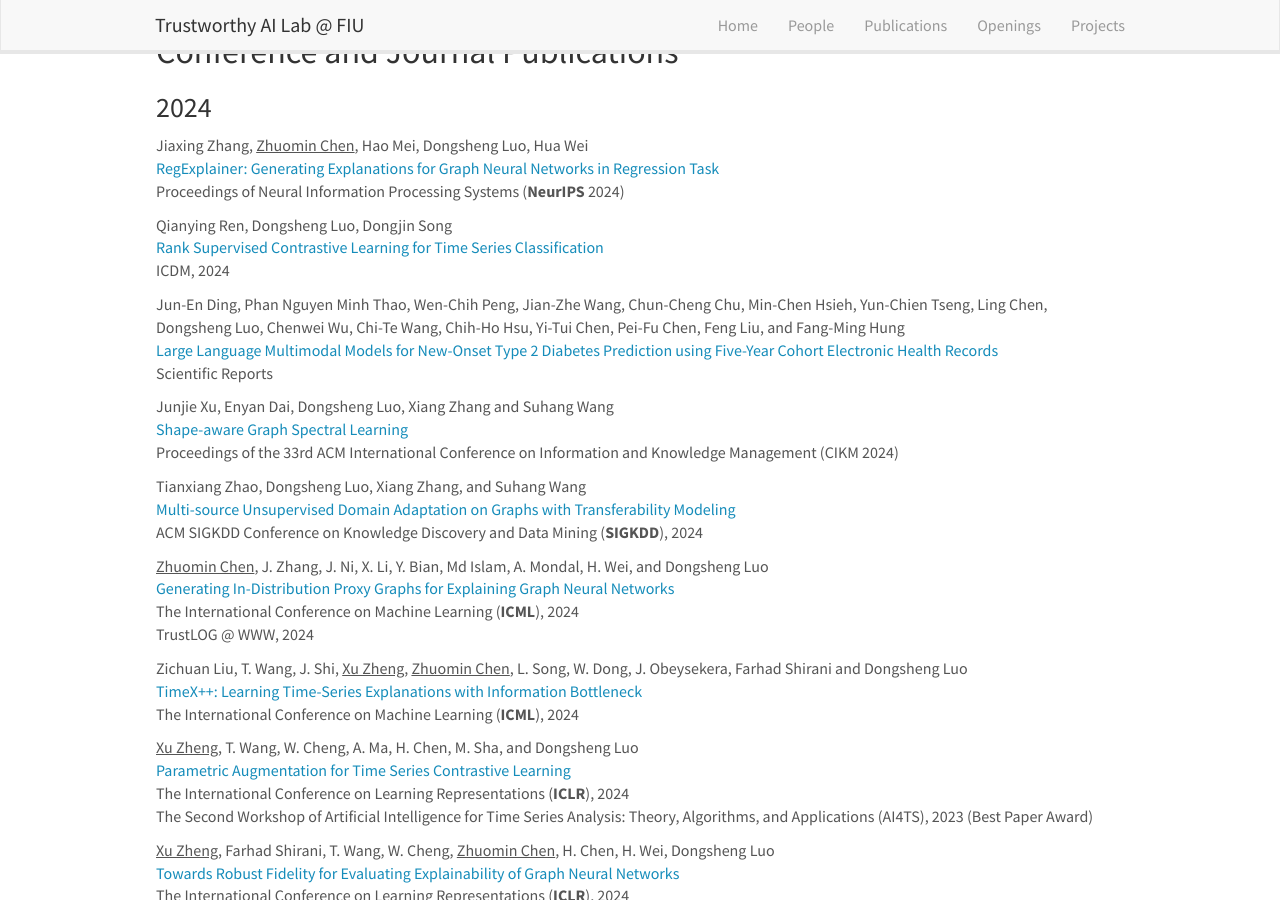
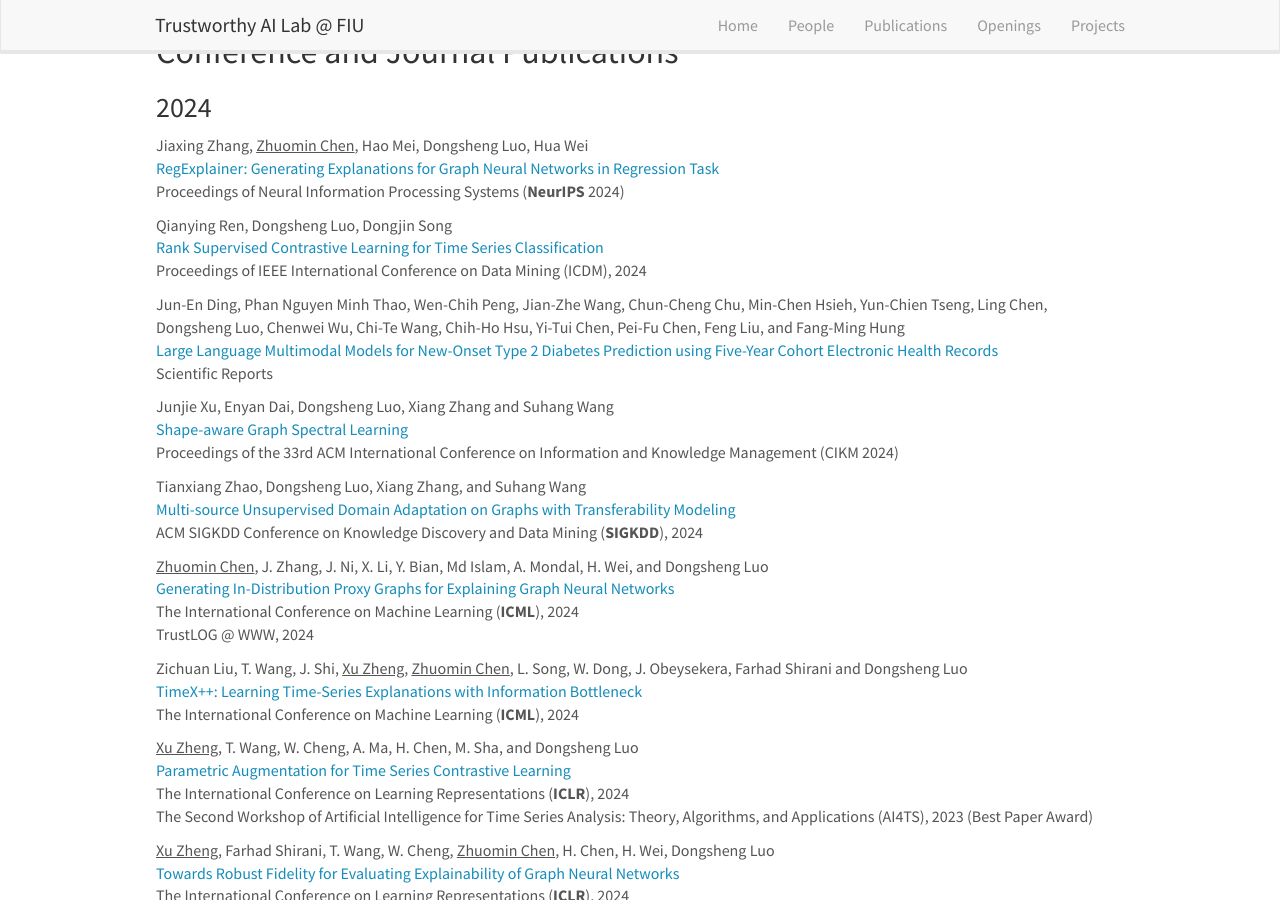
Before and after one commit to trustai4s-lab/trustai4s-lab.github.io, a Jekyll site: the page built from _pages/publications.md, in a window 1280 px wide and 900 px high, scrolled down 655 px. Built offline with Jekyll 4.4.1, drawn with Linux system fonts in a browser that asks for light colours; nearby versions of some CDN libraries.

Commit message:
Update publications.md

```diff
--- a/_pages/publications.md
+++ b/_pages/publications.md
@@ -45,7 +45,7 @@ Proceedings of Neural Information Processing Systems (**NeurIPS** 2024)
 
 Qianying Ren, Dongsheng Luo, Dongjin Song\
 [Rank Supervised Contrastive Learning for Time Series Classification](https://arxiv.org/abs/2401.18057)\
-ICDM, 2024
+Proceedings of IEEE International Conference on Data Mining (ICDM), 2024
 
 
 Jun-En Ding, Phan Nguyen Minh Thao, Wen-Chih Peng, Jian-Zhe Wang, Chun-Cheng Chu, Min-Chen Hsieh, Yun-Chien Tseng, Ling Chen, Dongsheng Luo, Chenwei Wu, Chi-Te Wang, Chih-Ho Hsu, Yi-Tui Chen, Pei-Fu Chen, Feng Liu, and Fang-Ming Hung\
```
